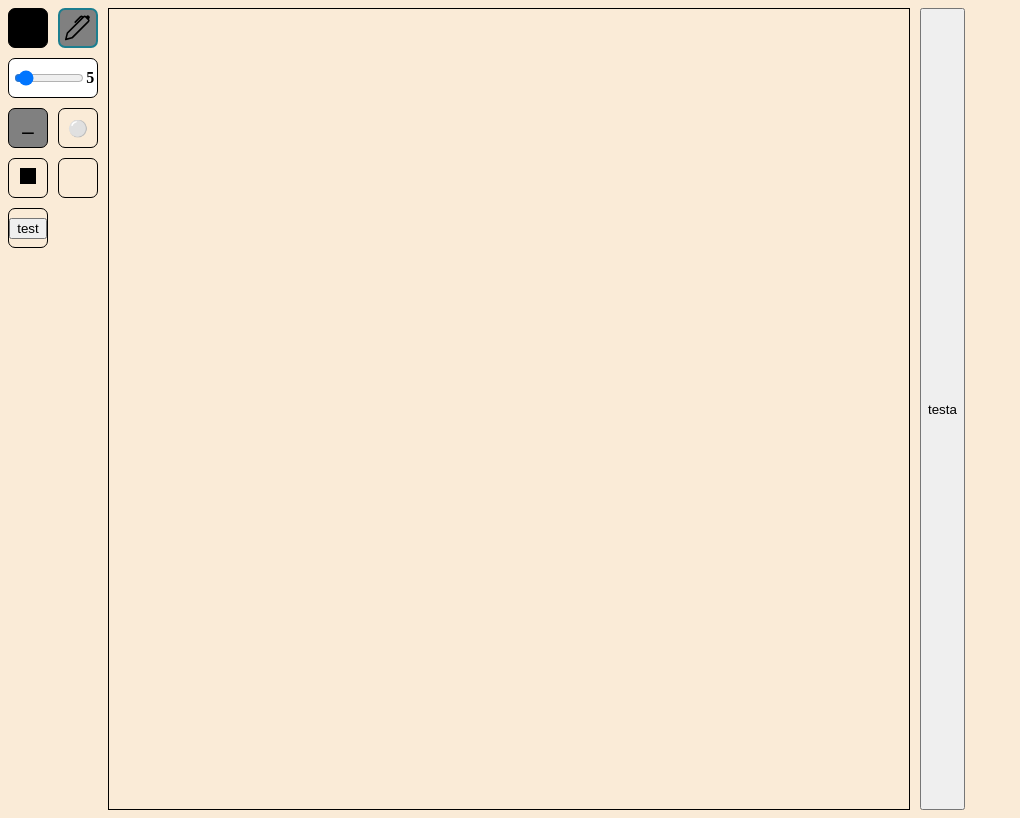
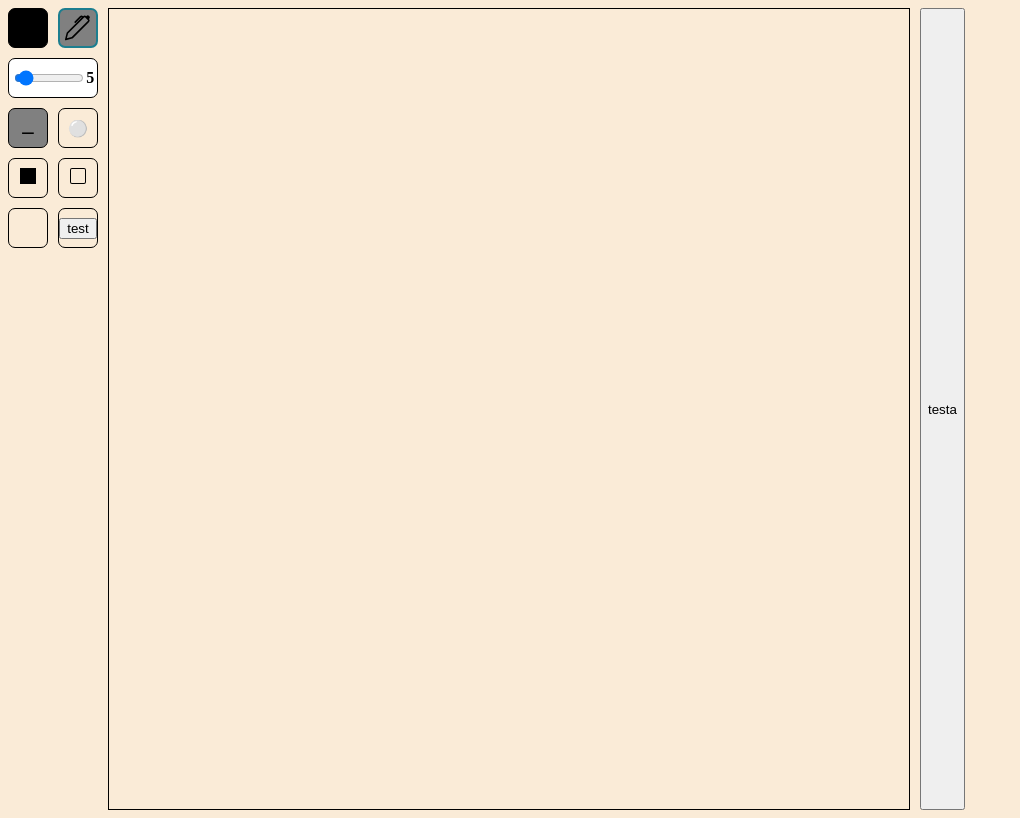
Before and after one commit to austrisD/draw-app, a React (Create React App) app: page / in a window 1280 px wide. Shown: the whole page, without its empty margins (0-1020 px from the left). Built offline with nearby package versions, Linux system fonts and the light colour scheme.

Commit message:
square tool

```diff
--- a/src/components/DrawField.js
+++ b/src/components/DrawField.js
@@ -52,15 +52,8 @@ export const DrawField = ({ ToolbarStatus, setToolbarStatus }) => {
       />
       <button
         onClick={() => {
-          // setToolbarStatus((prevState) => ({
-          //   ...prevState,
-          //   tool: {
-          //     ...ToolbarStatus.tool,
-          //     ctxRef: ctxRef,
-          //   },
-          // }));
-          // console.log(ToolbarStatus);
-          ToolbarStatus.tool.test();
+
+          console.log(ctxRef);
         }}
       >
         testa
--- a/src/components/Toolbar.js
+++ b/src/components/Toolbar.js
@@ -1,9 +1,15 @@
 import React from "react";
 import { GithubPicker } from "react-color";
-import { BsPen } from "react-icons/bs";
+import { BsPen, BsSquare } from "react-icons/bs";
 import { FaSquareFull } from "react-icons/fa";
 import * as global from "../global/constants";
-import { Pen, dragLine, Arc, squareFill } from "../global/ToolFunctions";
+import {
+  Pen,
+  dragLine,
+  Arc,
+  squareFill,
+  square,
+} from "../global/ToolFunctions";
 
 export const Toolbar = ({ setToolbarStatus, ToolbarStatus }) => {
   const StandardTool = ({ name, ClassName, ToolFunctions }) => {
@@ -85,6 +91,11 @@ export const Toolbar = ({ setToolbarStatus, ToolbarStatus }) => {
         name={<FaSquareFull />}
         ToolFunctions={squareFill}
       />
+      <StandardTool
+        ClassName={"square"}
+        name={<BsSquare />}
+        ToolFunctions={square}
+      />
 
       <div className="background"></div>
 
```
